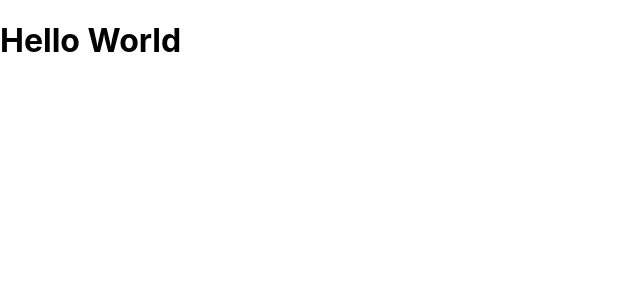
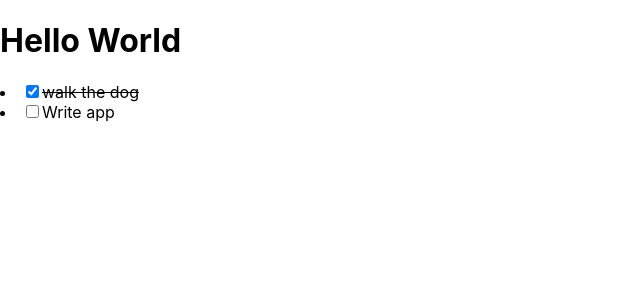
Before and after one commit to MaksymY/todo-react-typescript, a React (Create React App) app: page / in a window 1280 px wide. Shown: the top 300 px of the page, without its empty margins (0-640 px from the left). Built offline with nearby package versions, Linux system fonts and the light colour scheme.

Commit message:
adding first step of functionning programs

```diff
--- a/src/App.tsx
+++ b/src/App.tsx
@@ -1,10 +1,33 @@
-import React from 'react';
-import './App.css';
+import React, { useState } from "react";
+import { TodoListItem } from "./components/TodoListItem";
+import "./App.css";
+
+const initialTodos: Array<Todo> = [
+  { text: "walk the dog", complete: true },
+  { text: "Write app", complete: false },
+];
 
 function App() {
+  const [todos, setTodos] = useState(initialTodos);
+
+  const toggleTodo: ToggleTodo = (selectedTodo) => {
+    const newTodos = todos.map((todo) => {
+      if (todo === selectedTodo) {
+        return {
+          ...todo,
+          complete: !todo.complete,
+        };
+      }
+      return todo;
+    });
+    setTodos(newTodos);
+  };
+
   return (
     <div>
       <h1>Hello World</h1>
+      <TodoListItem todo={todos[0]} toggleTodo={toggleTodo} />
+      <TodoListItem todo={todos[1]} toggleTodo={toggleTodo} />
     </div>
   );
 }
--- /dev/null
+++ b/src/components/TodoListItem.tsx
@@ -0,0 +1,25 @@
+import React from "react";
+
+interface TodoListItemProps {
+  todo: Todo;
+  toggleTodo: ToggleTodo;
+}
+
+export const TodoListItem = ({ todo, toggleTodo }: TodoListItemProps) => {
+  return (
+    <div>
+      <li>
+        <label
+          style={{ textDecoration: todo.complete ? "line-through" : "none" }}
+        >
+          <input
+            type="checkbox"
+            checked={todo.complete}
+            onChange={() => toggleTodo(todo)}
+          />
+          {todo.text}
+        </label>
+      </li>
+    </div>
+  );
+};
--- /dev/null
+++ b/src/types.d.ts
@@ -0,0 +1,6 @@
+type Todo = {
+  text: string;
+  complete: boolean;
+};
+
+type ToggleTodo = (selectedTodo: Todo) => void;
```
Also changed, not shown: 1 other file (tests, documents, lock files or other folders).
